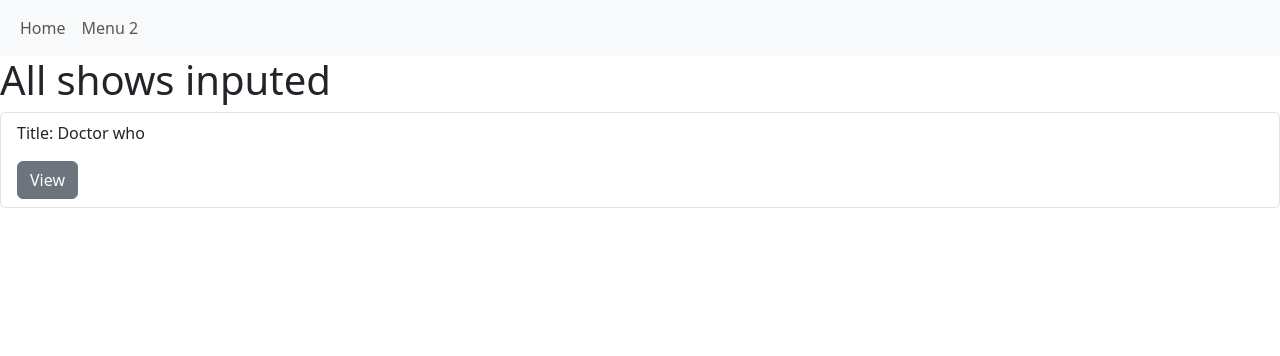
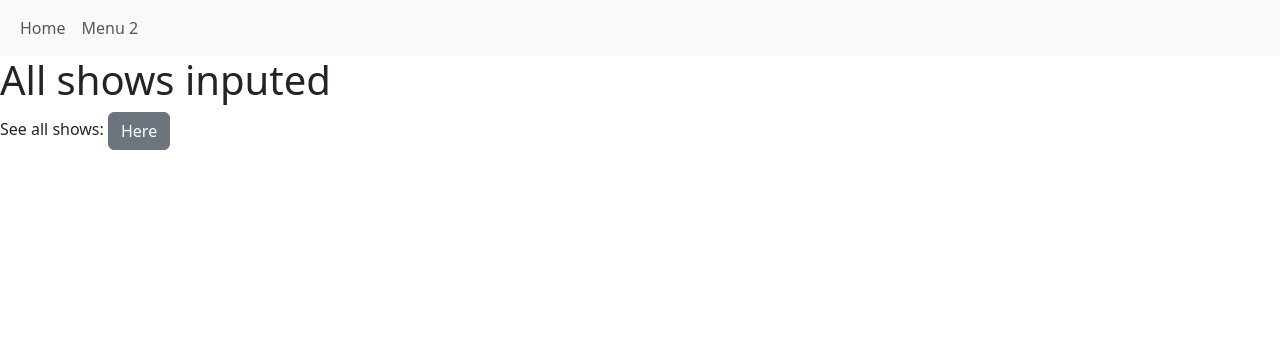
Before and after one commit to Awalker17/CS3300-individual, a Django app: page / in a window 1280 px wide. Shown: the top 356 px of the page. Run offline with Django 4.2, Linux system fonts and the light colour scheme; data comes from the database, SQL or seed files in the repository; some libraries are stand-ins or nearby versions.

Commit message:
Show model List view and detail view complete

```diff
--- a/Website_app/templates/Website_app/index.html
+++ b/Website_app/templates/Website_app/index.html
@@ -6,15 +6,8 @@
 {% block content %}
 
 <h1>All shows inputed</h1>
+<p>See all shows: <a class= "btn btn-secondary" role = "button" href = "{% url 'show-list' %}">Here</a></p>
 
-<ul class="list-group">
-{% for i in portfolios %}
-<li class="list-group-item">
-    <p>Title: {{i.title}}</p>
-    <a class="btn btn-secondary" href="{{ i.get_absolute_url }}" role="button">View</a>
-</li>
-{% endfor %}
-</ul>
 
 
 {% endblock %}
--- a/Website_app/urls.py
+++ b/Website_app/urls.py
@@ -7,5 +7,6 @@ urlpatterns = [
 # name='index' parameter is to dynamically create url
 # example in html <a href="{% url 'index' %}">Home</a>.
 path('', views.index, name='index'),
-path('show/<int:pk>', views.ShowDetailView.as_view(), name = 'show-detail')
+path('show/<int:pk>', views.ShowDetailView.as_view(), name = 'show-detail'),
+path('show', views.ShowListView.as_view(), name= "show-list"),
 ]
--- a/Website_app/views.py
+++ b/Website_app/views.py
@@ -12,3 +12,5 @@ def index(request):
 
 class ShowDetailView(generic.DetailView):
     model = Show
+class ShowListView(generic.ListView):
+    model = Show
```
Also changed, not shown: Website_app/templates/Website_app/show_list.html (added, +24 -0 lines), README.md.
